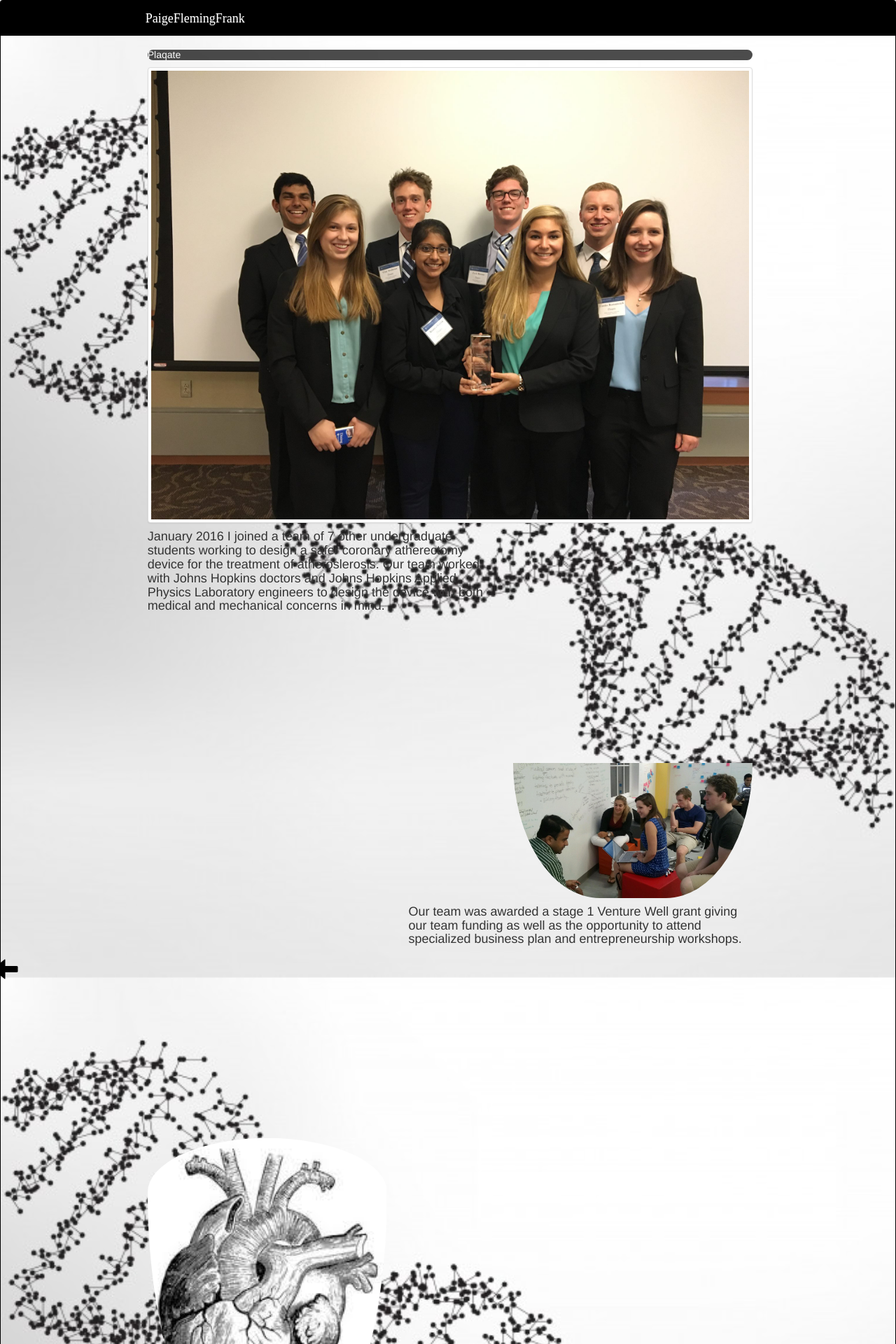
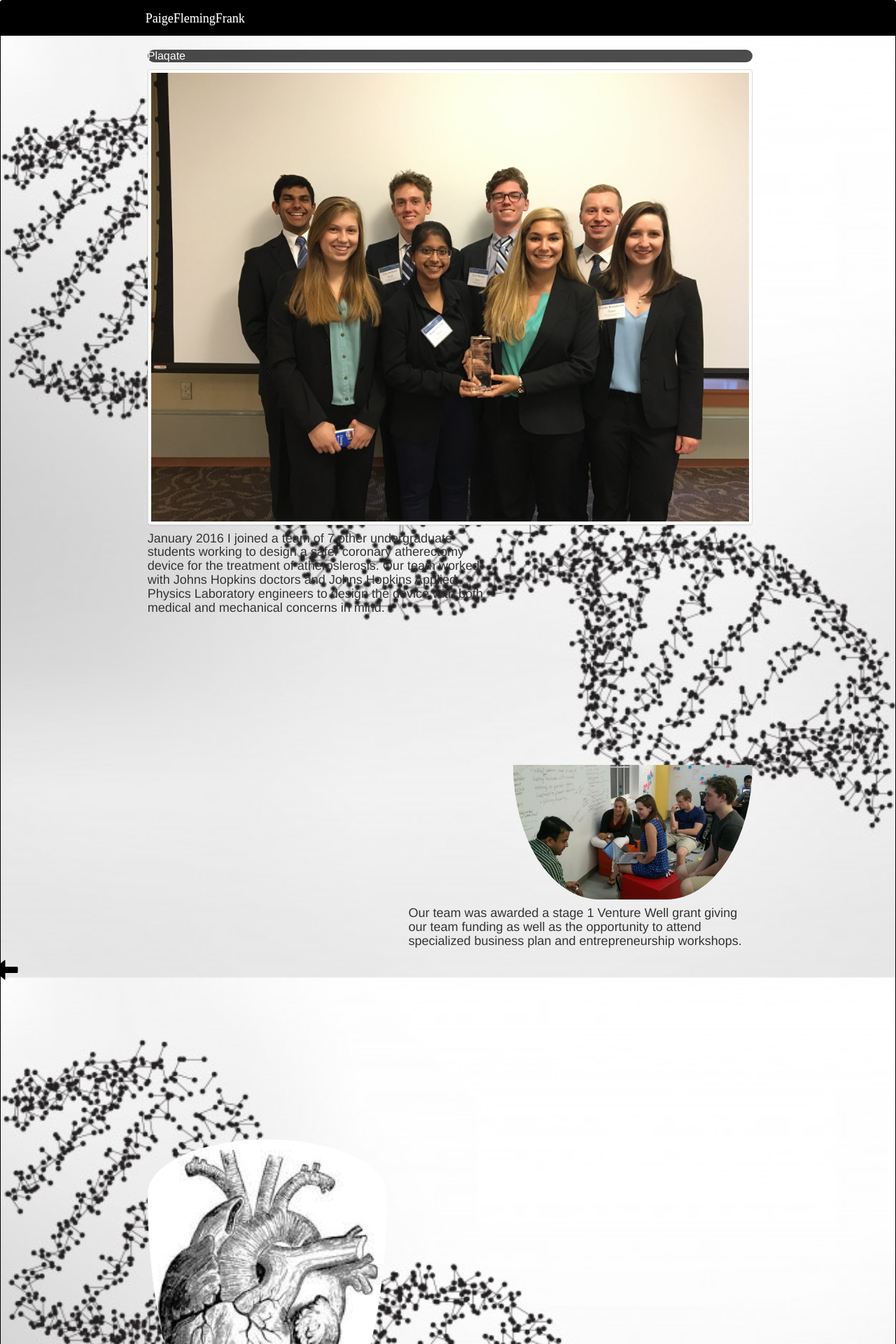
Before and after one commit to pfrank7/pfrank7.github.io, a Jekyll site: the page built from DesignTeam.html, in a window 1280 px wide. Shown: the top 1920 px of the page at 70% size. Built offline with Jekyll 4.4.1, drawn with Linux system fonts in a browser that asks for light colours; nearby versions of some CDN libraries.

Commit message:
Update DesignTeam.html

```diff
--- a/DesignTeam.html
+++ b/DesignTeam.html
@@ -34,7 +34,7 @@
 		</div>
 		<div class = "container" id = "margin" style = "margin-top:0px; margin-bottom:0px;">
 			<div class = "header">
-				<h1 style = "color:white; background-color:black; border-radius:10px; opacity:.7; font-size: 100%;" > Plaqate </h1>
+				<h1 style = "color:white; background-color:black; border-radius:10px; opacity:.7; font-size: medium;" > Plaqate </h1>
 			</div>
 			<img class = "img-thumbnail" src = "../photos/dteam.jpg">
 		<div class = "row">
```
